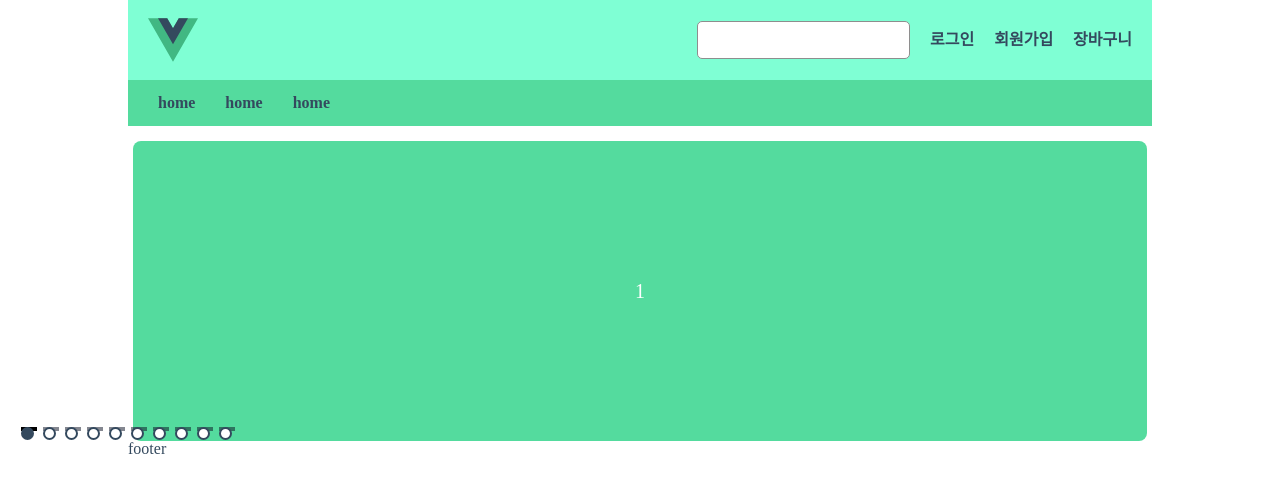
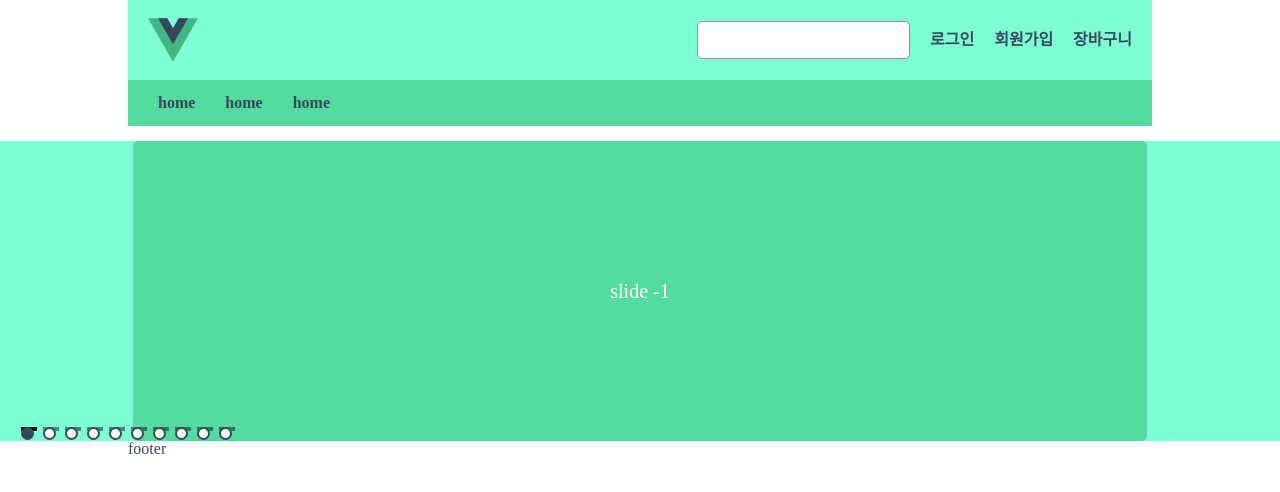
Before and after one commit to Develing1991/vue3-ts-app, a Vue app: page / in a window 1280 px wide. Shown: the top 492 px of the page. Built offline with nearby package versions, Linux system fonts and the light colour scheme.

Commit message:
slide 공통 컴포넌트로 분리

```diff
--- /dev/null
+++ b/src/components/slides/SlideCrsl.vue
@@ -0,0 +1,75 @@
+<template>
+  <Carousel
+    :itemsToShow="itemsToShow"
+    :itemsToScroll="itemsToScroll"
+    :wrapAround="wrapAround"
+    :snapAlign="snapAlign"
+    :transition="transition"
+    :autoplay="autoplay"
+    :settings="settings"
+    :breakpoints="breakpoints"
+    :modelValue="modelValue"
+    :mouseDrag="mouseDrag"
+    :touchDrag="touchDrag"
+    :pauseAutoplayOnHover="pauseAutoplayOnHover"
+    :dir="dir"
+  >
+    <Slide v-for="slide in 10" :key="slide">
+      <div class="carousel__item">slide -{{ slide }}</div>
+    </Slide>
+
+    <template #addons>
+      <Navigation />
+      <Pagination />
+    </template>
+  </Carousel>
+</template>
+
+<script setup lang="ts">
+import { Carousel, Slide, Pagination, Navigation } from 'vue3-carousel';
+import 'vue3-carousel/dist/carousel.css';
+
+withDefaults(defineProps<CarouselConfig>(), {
+  itemsToShow: 1,
+  itemsToScroll: 1,
+  wrapAround: false,
+  snapAlign: 'center',
+  transition: 300,
+  autoplay: 0,
+  settings: () => ({}),
+  breakpoints: undefined,
+  modelValue: 0,
+  mouseDrag: true,
+  touchDrag: true,
+  pauseAutoplayOnHover: false,
+  dir: 'ltr'
+});
+</script>
+
+<!-- style -->
+<style lang="scss" scoped></style>
+
+<!-- types -->
+<script lang="ts">
+type Breakpoints = { [key: number]: Partial<CarouselConfig> };
+
+type SnapAlign = 'start' | 'end' | 'center' | 'center-even' | 'center-odd';
+
+type Dir = 'rtl' | 'ltr';
+interface CarouselConfig {
+  itemsToShow: number;
+  itemsToScroll: number;
+  modelValue?: number;
+  transition?: number;
+  throttle?: number;
+  autoplay?: number;
+  snapAlign: SnapAlign;
+  wrapAround?: boolean;
+  pauseAutoplayOnHover?: boolean;
+  mouseDrag?: boolean;
+  touchDrag?: boolean;
+  dir?: Dir;
+  breakpoints?: Breakpoints;
+  settings?: Partial<CarouselConfig>;
+}
+</script>
--- a/src/layouts/headers/components/LogoWrapper.vue
+++ b/src/layouts/headers/components/LogoWrapper.vue
@@ -22,7 +22,7 @@
   </div>
 </template>
 <script setup lang="ts">
-import InputSearch from '@/components/input/InputSearch.vue';
+import InputSearch from '@/components/inputs/InputSearch.vue';
 </script>
 <style lang="scss" scoped>
 .logo-wrapper {
--- a/src/views/ma/MainPage.vue
+++ b/src/views/ma/MainPage.vue
@@ -1,8 +1,8 @@
 <template>
-  <MainBanner />
+  <SlideBanner />
 </template>
 <script setup lang="ts">
 import 'vue3-carousel/dist/carousel.css';
-import MainBanner from './components/MainBanner.vue';
+import SlideBanner from './components/SlideBanner.vue';
 </script>
 <style lang="scss" scoped></style>
--- /dev/null
+++ b/src/views/ma/components/ProdBanner.vue
@@ -0,0 +1,5 @@
+<template>
+  <section></section>
+</template>
+<script setup lang="ts"></script>
+<style lang="scss"></style>
--- a/src/views/ma/components/MainBanner.vue
+++ b/src/views/ma/components/SlideBanner.vue
@@ -1,32 +1,29 @@
 <template>
-  <section class="inner">
-    <Carousel>
-      <Slide v-for="slide in 10" :key="slide">
-        <div class="carousel__item">{{ slide }}</div>
-      </Slide>
-
-      <template #addons>
-        <Navigation />
-        <Pagination />
-      </template>
-    </Carousel>
+  <section class="carosel-wrapper">
+    <div class="inner">
+      <SlideCrsl />
+    </div>
   </section>
 </template>
 <script setup lang="ts">
-import { Carousel, Slide, Pagination, Navigation } from 'vue3-carousel';
-import 'vue3-carousel/dist/carousel.css';
+import SlideCrsl from '@/components/slides/SlideCrsl.vue';
 </script>
 <style lang="scss" scoped>
+.carosel-wrapper {
+  max-width: 2000px;
+  margin: auto;
+  background-color: var(--color-vue-green-light-0);
+}
 .carousel {
   margin-top: 15px;
 }
-.carousel__item {
+:deep(.carousel__item) {
   min-height: 300px;
   width: 100%;
   background-color: var(--color-vue-green-light-1);
   color: white;
   font-size: 20px;
-  border-radius: 8px;
+  border-radius: 5px;
   display: flex;
   justify-content: center;
   align-items: center;
@@ -37,7 +34,7 @@ import 'vue3-carousel/dist/carousel.css';
   opacity: 1;
 }
 
-.carousel__slide {
+:deep(.carousel__slide) {
   padding: 0 5px;
 }
 
@@ -53,7 +50,7 @@ import 'vue3-carousel/dist/carousel.css';
   transition: 0.3s;
 }
 
-.carousel__pagination {
+:deep(.carousel__pagination) {
   margin: 0;
   position: absolute;
   bottom: 10px;
@@ -61,10 +58,6 @@ import 'vue3-carousel/dist/carousel.css';
   right: 0;
   margin: auto;
 }
-.carousel__pagination-item {
-  //background-color: white;
-}
-
 :deep(.carousel__pagination-button::after) {
   display: block;
   content: '';
```
Also changed, not shown: src/components/inputs/InputSearch.vue (renamed from src/components/input/InputSearch.vue), src/views/ma/components/PrmtBanner.vue (added).
